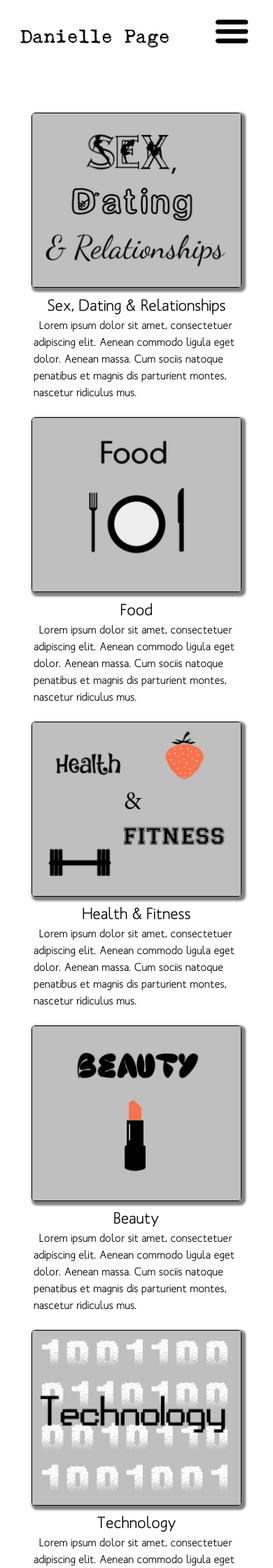
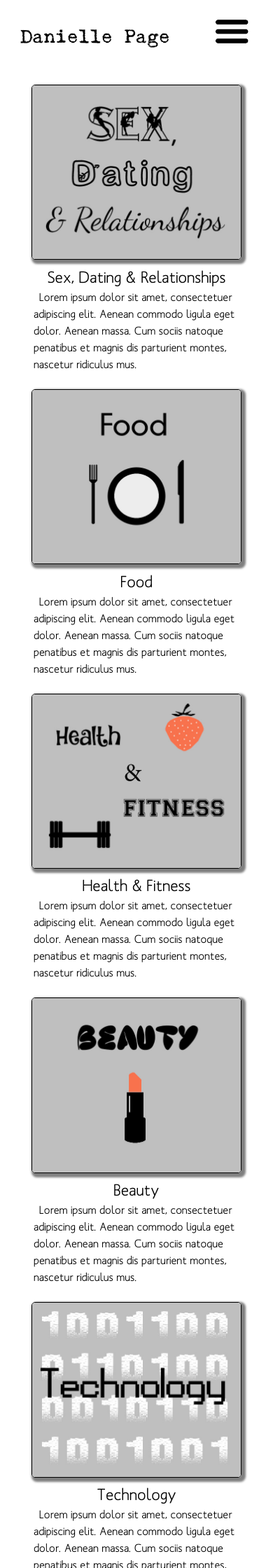
Before and after one commit to thedaniellepage/thedaniellepage, a Jekyll site: the page built from published-work.html, in a window 390 px wide. Shown: the top 2240 px of the page at 70% size. Built offline with Jekyll 4.4.1, drawn with Linux system fonts in a browser that asks for light colours; nearby versions of some CDN libraries.

Commit message:
syncronizeee

```diff
--- a/css/main.css
+++ b/css/main.css
@@ -126,6 +126,13 @@ td {
 	}
 }
 
+@media (max-width:1050px){
+	.container {
+		padding-left:1em;
+		padding-right:1em;
+	}
+}
+
 #wrap {
 	min-height:100%;
 }
@@ -137,12 +144,18 @@ td {
 	margin-top:3.5em;
 }
 
-@media (max-width:1050px){
-	.container {
-		padding-left:1em;
-		padding-right:1em;
+@media (max-width:820px){
+	#main {
+		margin-top:1em;
+		transition: margin .5s ease;
+		-webkit-transition: margin .5s ease;
+    	-moz-transition: margin .5s ease;
+    	-o-transition: margin .5s ease;
+    	transition: margin .5s ease;
 	}
 }
+
+
 
 .site-header {
 	padding:2em 0;
```
